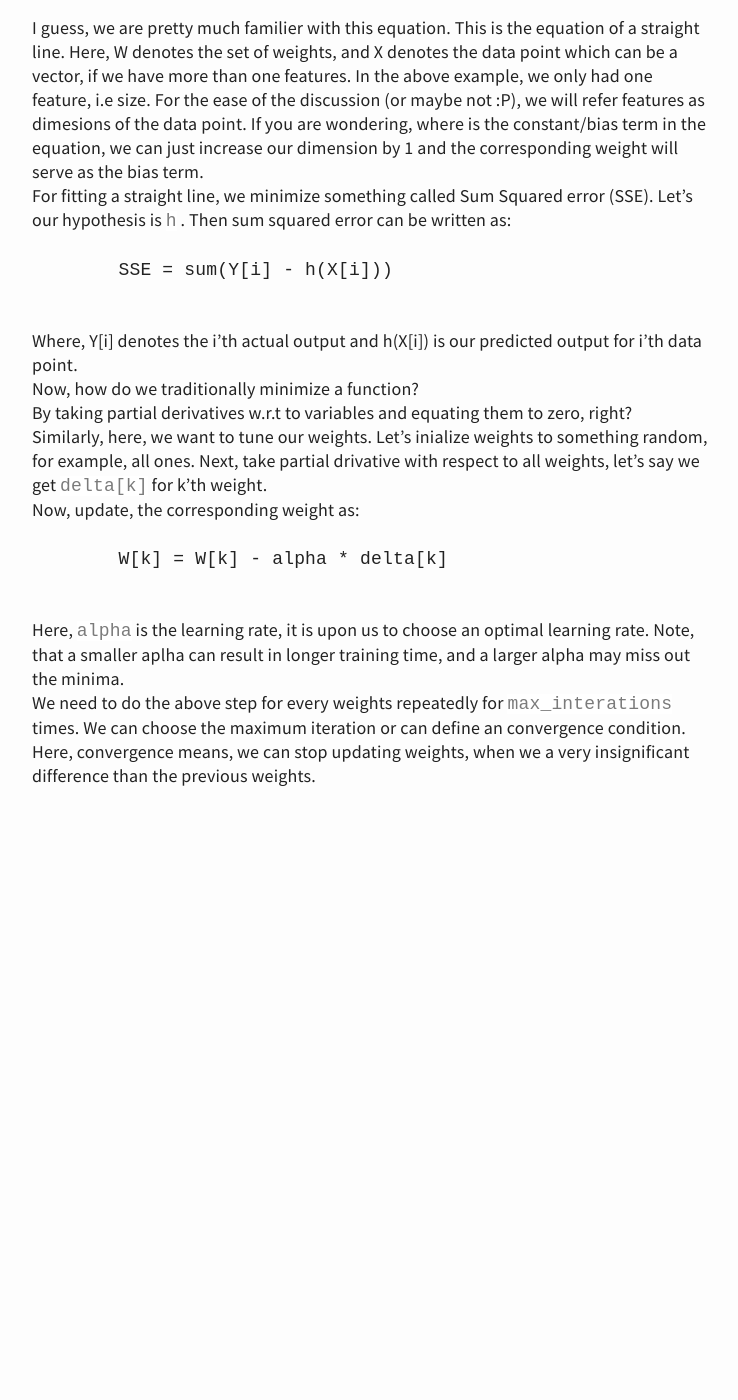
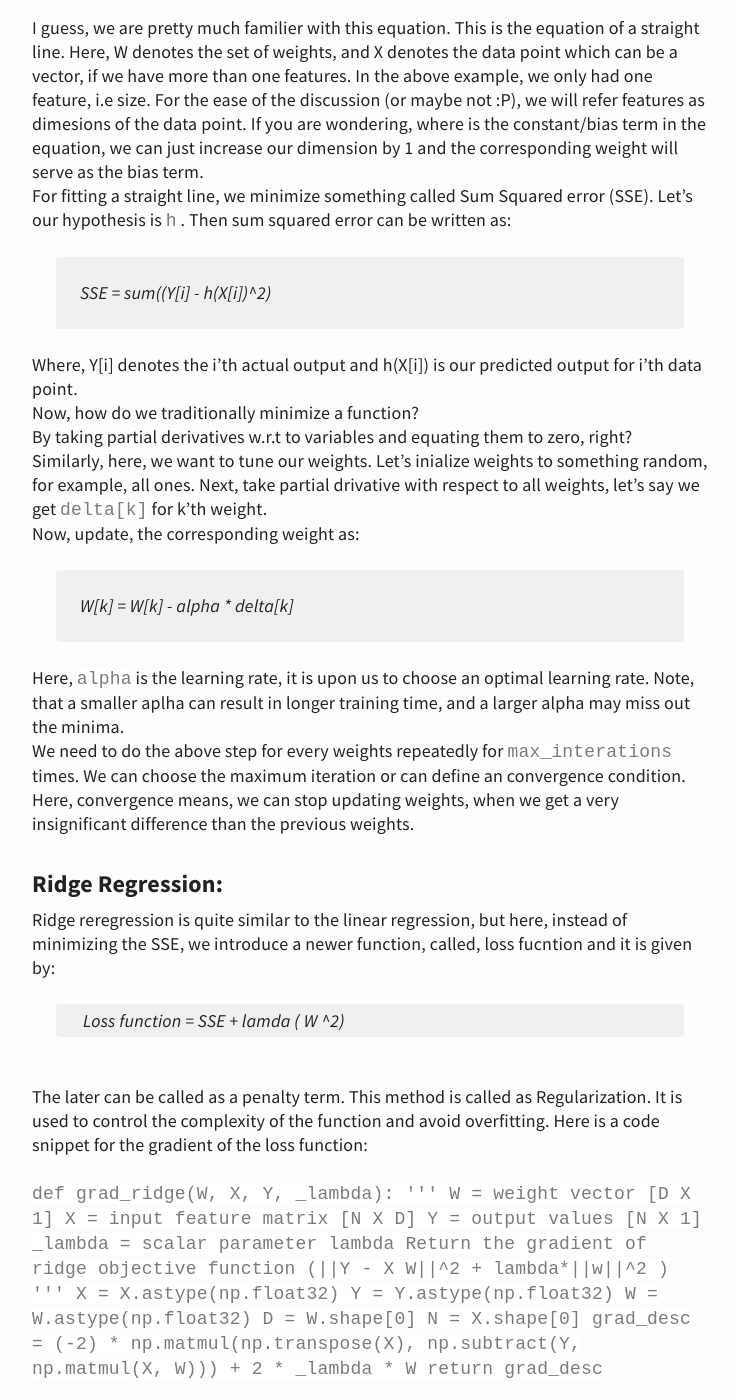
Before and after one commit to SiluPanda/blog, a Jekyll site: the page built from _posts/2019-03-02-regression-analysis-ridge-and-lasso.md, in a window 1280 px wide and 1400 px high, scrolled down 919 px. Shown: the whole window, without its empty margins (270-1008 px from the left). Built offline with Jekyll 4.4.1, drawn with Linux system fonts in a browser that asks for light colours; before the commit the page ends 1731 px from its top, so only the background shows below that.

Commit message:
updating regression

```diff
--- a/_posts/2019-03-02-regression-analysis-ridge-and-lasso.md
+++ b/_posts/2019-03-02-regression-analysis-ridge-and-lasso.md
@@ -19,18 +19,43 @@ For the ease of the discussion (or maybe not :P), we will refer features as dime
 <br>
 For fitting a straight line, we minimize something called Sum Squared error (SSE). Let's our hypothesis is `h` .
 Then sum squared error can be written as: <br>
-<pre>
-	SSE = sum(Y[i] - h(X[i])) <br>
-</pre>
+
+> SSE = sum((Y[i] - h(X[i])^2) <br>
+
 Where, Y[i] denotes the i'th actual output and h(X[i]) is our predicted output for i'th data point. <br>
 Now, how do we traditionally minimize a function? <br>
 By taking partial derivatives w.r.t to variables and equating them to zero, right? <br>
 Similarly, here, we want to tune our weights. Let's inialize weights to something random, for example, all ones.
 Next, take partial drivative with respect to all weights, let's say we get `delta[k]` for k'th weight. <br>
 Now, update, the corresponding weight as:
-<pre>
-	W[k] = W[k] - alpha * delta[k] <br>
-</pre>
+
+> W[k] = W[k] - alpha * delta[k] <br>
+
 Here, `alpha` is the learning rate, it is upon us to choose an optimal learning rate. Note, that a smaller aplha can result in longer training time, and a larger alpha may miss out the minima. <br>
 We need to do the above step for every weights repeatedly for `max_interations` times. We can choose the maximum iteration or can define an convergence condition. <br>
-Here, convergence means, we can stop updating weights, when we a very insignificant difference than the previous weights.
+Here, convergence means, we can stop updating weights, when we get a very insignificant difference than the previous weights.
+
+### Ridge Regression:
+Ridge reregression is quite similar to the linear regression, but here, instead of minimizing the SSE, we introduce a newer function, called, loss fucntion and it is given by: <br>
+
+> Loss function = SSE + lamda (|W|^2)
+
+<br>
+The later can be called as a penalty term. This method is called as Regularization. It is used to control the complexity of the function and avoid overfitting.
+Here is a code snippet for the gradient of the loss function:
+
+`def grad_ridge(W, X, Y, _lambda):
+	'''
+	W = weight vector [D X 1]
+	X = input feature matrix [N X D]
+	Y = output values [N X 1]
+	_lambda = scalar parameter lambda
+	Return the gradient of ridge objective function (||Y - X W||^2  + lambda*||w||^2 )
+	'''
+	X = X.astype(np.float32)
+	Y = Y.astype(np.float32)
+	W = W.astype(np.float32)
+	D = W.shape[0]
+	N = X.shape[0]
+	grad_desc = (-2) * np.matmul(np.transpose(X), np.subtract(Y, np.matmul(X, W))) + 2 * _lambda * W
+	return grad_desc`
```
